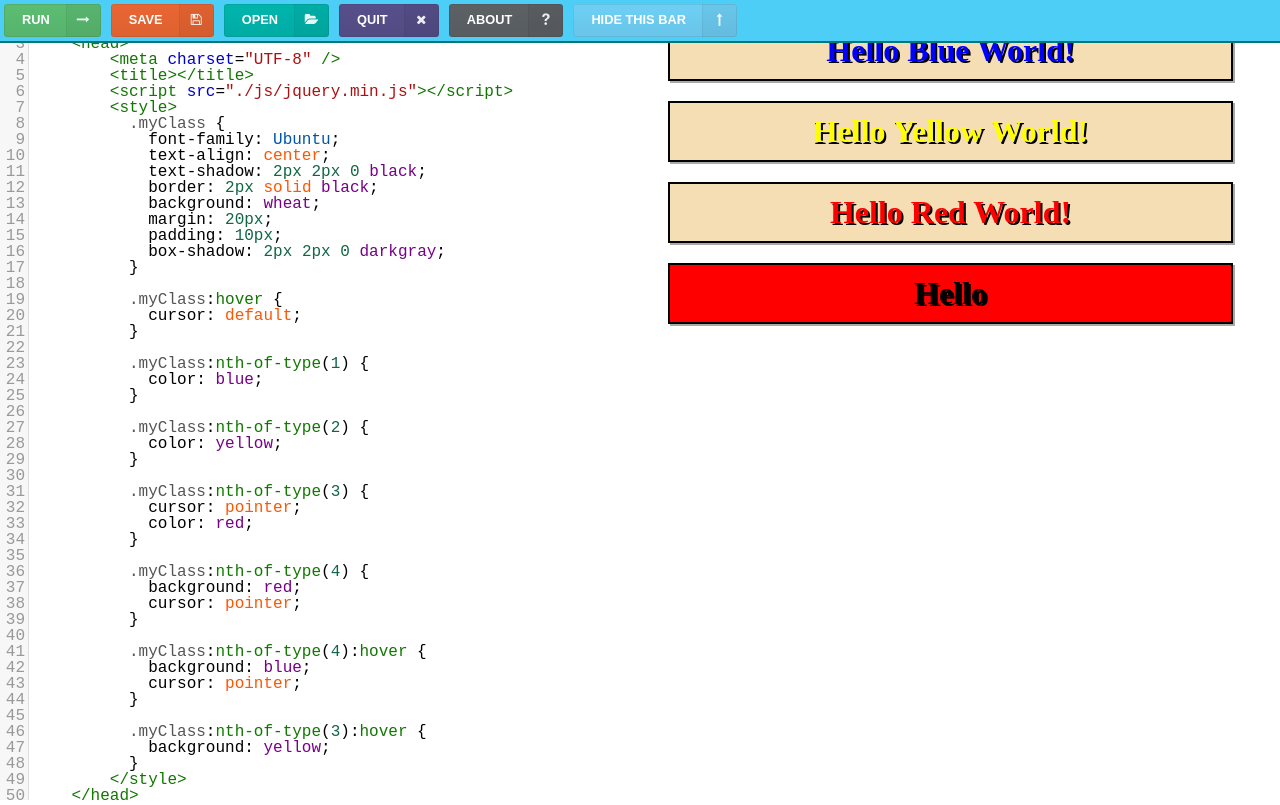
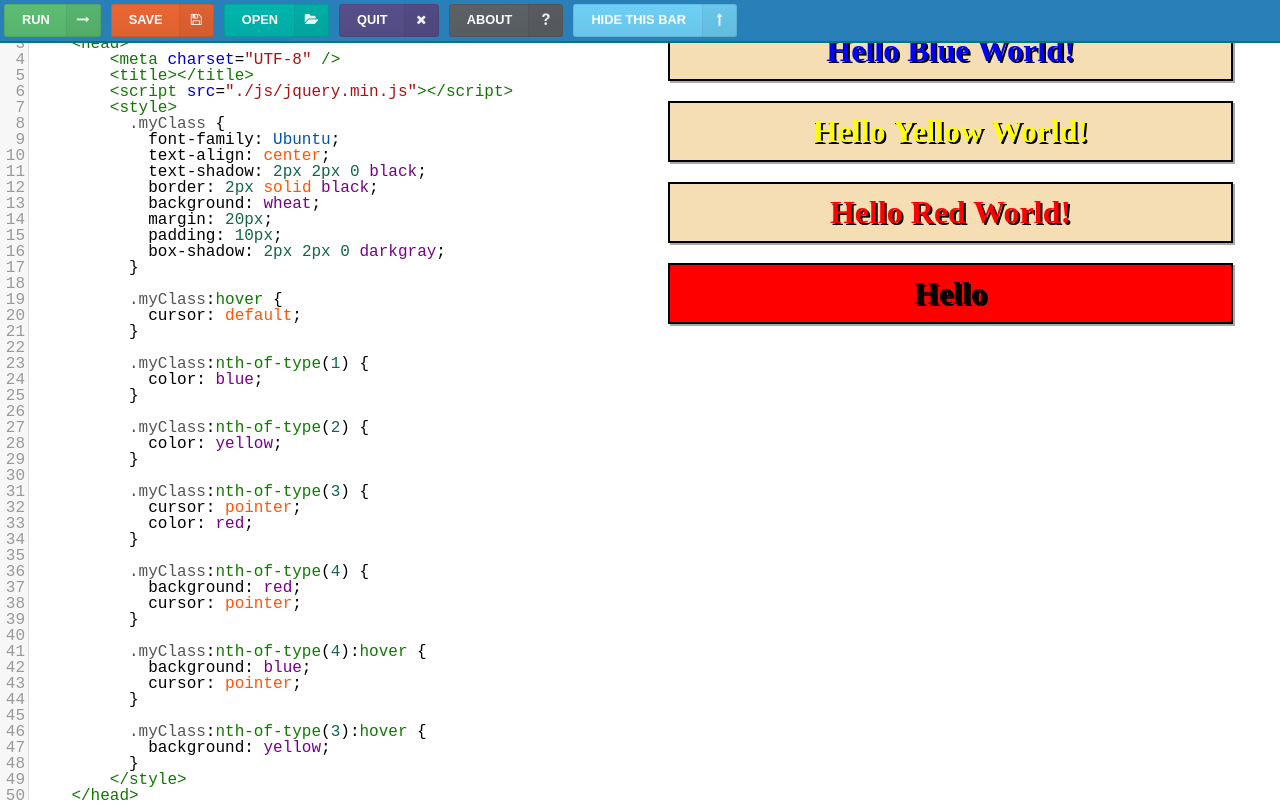
Before and after one commit to IonicaBizau/WebpAgent, a plain HTML site: page index.html in a window 1280 px wide. Drawn offline with Linux system fonts and the light colour scheme.

Commit message:
Changed the top bar background

```diff
--- a/css/style.css
+++ b/css/style.css
@@ -46,7 +46,7 @@ iframe.result {
     top: -30;
     left: 0;
     z-index: 99;
-    background: rgb(76, 206, 247);
+    background: #2980b9;
     right: 0;
     padding: 4px;
     border-bottom: 2px solid rgb(0, 122, 118);
```
